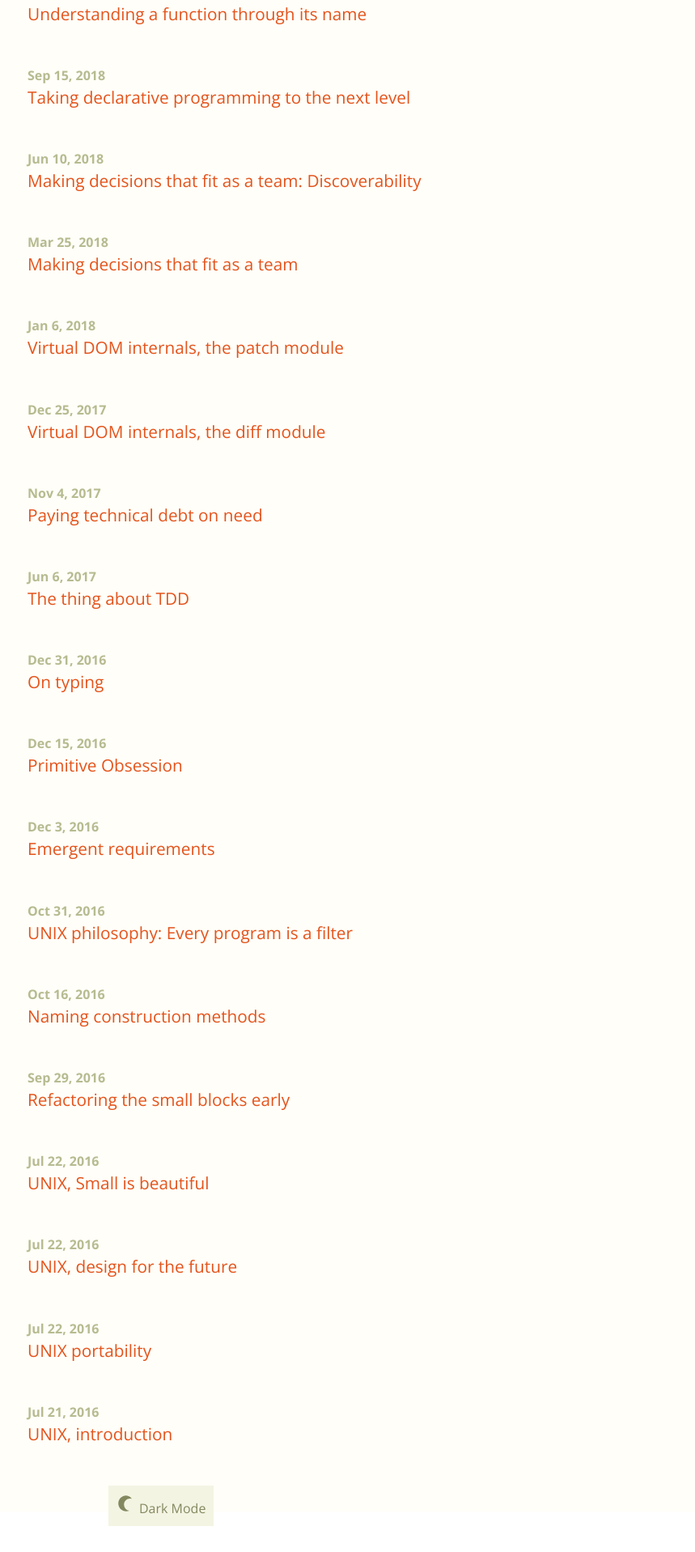
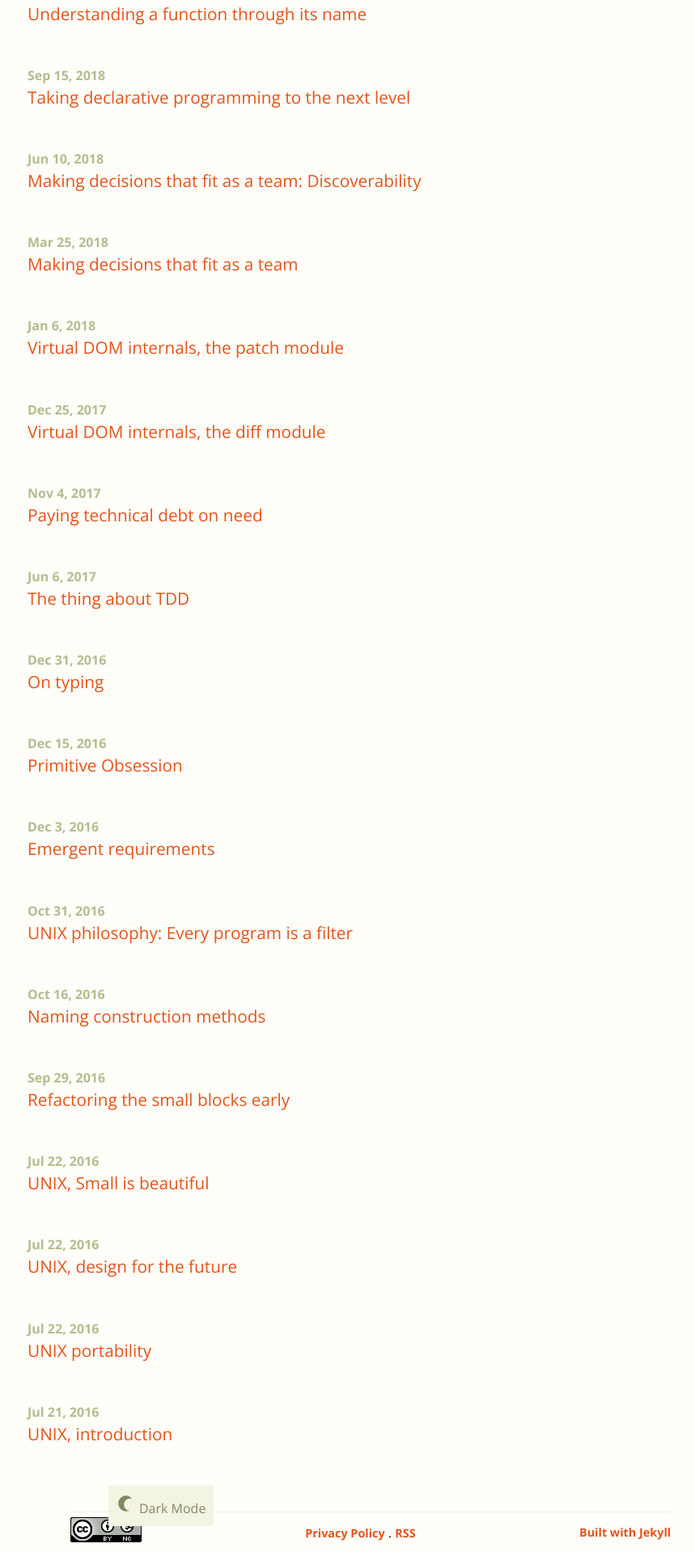
Before and after one commit to haresfaiez/haresfaiez.github.io, a Jekyll site: the page built from index.html, in a window 1280 px wide. Shown: the part 3002-4919 px from the top of the page at 81% size, without its empty margins (182-1041 px from the left). Built offline with Jekyll 4.4.1, drawn with Linux system fonts in a browser that asks for light colours.

```diff
--- /dev/null
+++ b/_includes/analytics.html
@@ -0,0 +1,6 @@
+<!-- Privacy-friendly analytics by Plausible -->
+<script async src="https://plausible.io/js/pa-JCiDfzbgZLW5Mo_kFmGVM.js"></script>
+<script>
+  window.plausible=window.plausible||function(){(plausible.q=plausible.q||[]).push(arguments)},plausible.init=plausible.init||function(i){plausible.o=i||{}};
+  plausible.init()
+</script>
--- a/_includes/dark-mode-switch.html
+++ b/_includes/dark-mode-switch.html
@@ -1,23 +1,24 @@
-<input
-  type="checkbox"
-  id="toggleMode"
-  class="dark-mode-switch"
-  role="dark-mode-switch"
-  aria-checked="false"
-  onchange="window.darkModeSwitch(event)"
-  >
-<label for="toggleMode" class="toggle-text toggle-text--dark">{% include icon.html name="moon" %} <span class="toggle-text--body">Dark Mode</span></label>
-<label for="toggleMode" class="toggle-text toggle-text--light">{% include icon.html name="light-bulb" %} <span class="toggle-text--body">Light Mode</span></label>
+<input type="checkbox" id="toggleMode" class="dark-mode-switch" role="dark-mode-switch" aria-checked="false"
+  onchange="window.darkModeSwitch(event)">
+<label for="toggleMode" class="toggle-text toggle-text--dark">{% include icon.html name="moon" %} <span
+    class="toggle-text--body">Dark Mode</span></label>
+<label for="toggleMode" class="toggle-text toggle-text--light">{% include icon.html name="light-bulb" %} <span
+    class="toggle-text--body">Light Mode</span></label>
 
 <script type="text/javascript">
+  document.addEventListener('DOMContentLoaded', function () {
     let pageClassList = document.querySelector('main.page').classList;
-window.darkModeSwitch = function(event) {
+    let footerClassList = document.querySelector('footer').classList;
+
+    window.darkModeSwitch = function (event) {
       const isDarkModeOn = event.target.checked;
       if (isDarkModeOn) {
         pageClassList.add('dark-mode');
+        footerClassList.add('dark-mode');
         localStorage && localStorage.setItem('dark-mode', 'enabled');
       } else {
         pageClassList.remove('dark-mode');
+        footerClassList.remove('dark-mode');
         localStorage && localStorage.removeItem('dark-mode');
       }
     };
--- a/_includes/footer.html
+++ b/_includes/footer.html
@@ -1,6 +1,14 @@
 <footer>
-  <a rel="license" href="http://creativecommons.org/licenses/by-nc/4.0/" target="_blank">
-    <img alt="Creative Commons License" style="border-width:0"
-         src="/assets/cc-by-nc-4.0-88x31.png" />
-  </a>
+  {% include analytics.html %}
+  <div class="footer-container">
+    <a rel="license" href="http://creativecommons.org/licenses/by-nc/4.0/" target="_blank">
+      <img alt="Creative Commons License" style="border-width:0" src="/assets/cc-by-nc-4.0-88x31.png" />
+    </a>
+    <nav>
+      <a href="/privacy/">Privacy Policy</a>
+      <span>.</span>
+      <a href="/feed.xml">RSS</a>
+    </nav>
+    <a href="https://jekyllrb.com/" target="_blank">Built with Jekyll</a>
+  </div>
 </footer>
--- a/_includes/head.html
+++ b/_includes/head.html
@@ -13,4 +13,4 @@
   <link rel="stylesheet" href="{{ "/sass/main.css" | prepend: site.baseurl }}">
   <link rel="canonical" href="{{ page.url | replace:'index.html','' | prepend: site.baseurl | prepend: site.url }}">
   <link rel="alternate" type="application/rss+xml" title="{{ site.title }}" href="{{ "/feed.xml" | prepend: site.baseurl | prepend: site.url }}">
-</head>
+  </head>
--- a/_includes/right-lane.html
+++ b/_includes/right-lane.html
@@ -12,6 +12,5 @@
       </li>
     </menu>
     <div id="summary-container" class="right-lane--element"></div>
-    {% include footer.html %}
   </div>
 </div>
--- a/_layouts/default.html
+++ b/_layouts/default.html
@@ -10,6 +10,7 @@
         {% include right-lane.html %}
       </div>
     </main>
+    {% include footer.html %}
     {% include post-summary.html %}
     {% include navigation-tape.html %}
     {% include silverfish-attacher.html %}
--- a/sass/custom/theme.scss
+++ b/sass/custom/theme.scss
@@ -24,6 +24,11 @@ $small-screen-max-size: 1000px;
 // TODO: move to colors
 // $gradient-bg-1: linear-gradient(239deg, rgb(255, 107, 253) 0%, rgb(0, 255, 231) 100%);
 $gradient-bg-1: linear-gradient(239deg, var(--color-light-bg) 0%, var(--color-light-bg2) 100%);
+
+// layout widths
+$left-lane-width  : 40vw;
+$right-lane-width : 18vw;
+$footer-width       : $left-lane-width + $right-lane-width;
 
 // Mixins
 
@@ -102,7 +107,7 @@ h1, h2, h3 {
   margin: 0 0 $huge-margin;
 }
 
-main {
+main, footer {
   background-color: var(--color-bg);
   color: var(--color-primary);
 }
@@ -186,17 +191,17 @@ menu {
   }
 
   #left-lane {
-    width: 40vw;
+    width: $left-lane-width;
     margin-right: $giant-margin;
   }
 
   #right-lane {
-    width: 18vw;
+    width: $right-lane-width;
 
     .right-lane--body {
       align-items: end;
       position: fixed;
-      width: 18vw;
+      width: $right-lane-width;
     }
   }
 }
@@ -226,6 +231,26 @@ menu {
     #right-lane {
       align-items: start;
     }
+  }
+}
+
+.footer-container {
+  padding: 0.4em 0;
+  border-top: 1px solid var(--color-bg-thin-constast);
+  width: $footer-width;
+  display: flex;
+  flex-direction: column;
+
+  a {
+    font-size: 0.9em;
+    font-weight: 700;
+  }
+
+  @media screen and (min-width: 768px) {
+    flex-direction: row;
+    justify-content: space-between;
+    align-items: center;
+    margin: auto;
   }
 }
 
```
Also changed, not shown: other parts of _includes/dark-mode-switch.html (+2 -0 lines), _includes/privacy-policy.html (added, +30 -0 lines), privacy.md (added, +7 -0 lines). Lines whose indentation alone changed are shown as unchanged.
